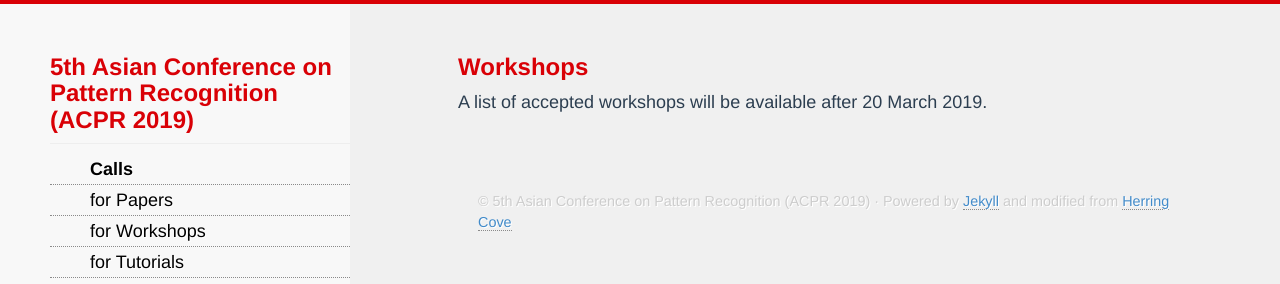
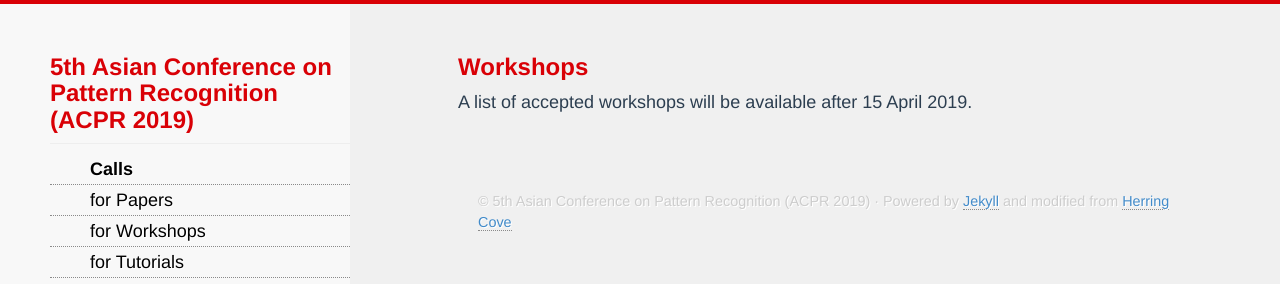
Before and after one commit to AndrewChenUoA/ACPR2019, a Jekyll site: the page built from workshops.html, in a window 1280 px wide. Shown: the top 284 px of the page. Built offline with Jekyll 4.4.1, drawn with Linux system fonts in a browser that asks for light colours; nearby versions of some CDN libraries; Markdown is read by kramdown in place of the engine named in the settings.

Commit message:
Correction of workshop release date.

```diff
--- a/workshops.html
+++ b/workshops.html
@@ -4,6 +4,6 @@ title: ACPR 2019 - The 5th Asian Conference on Pattern Recognition
 <div>
 <h3>Workshops</h3>
 
-A list of accepted workshops will be available after 20 March 2019.
+A list of accepted workshops will be available after 15 April 2019.
 
 </div>
```
